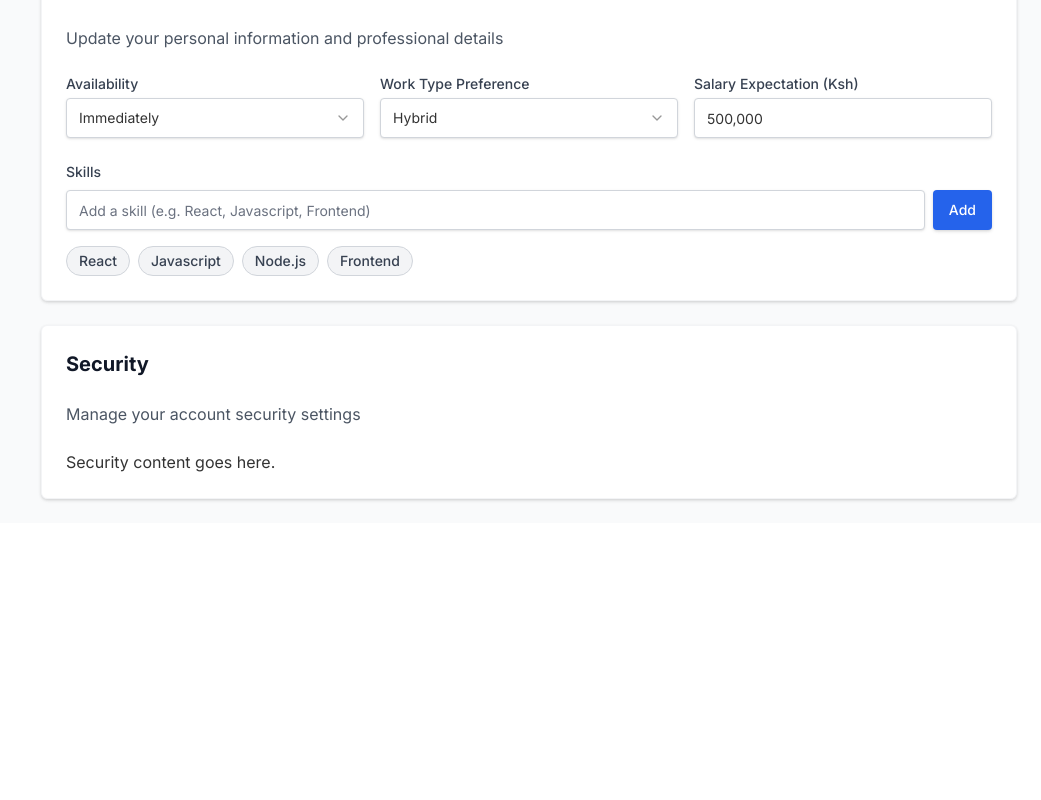
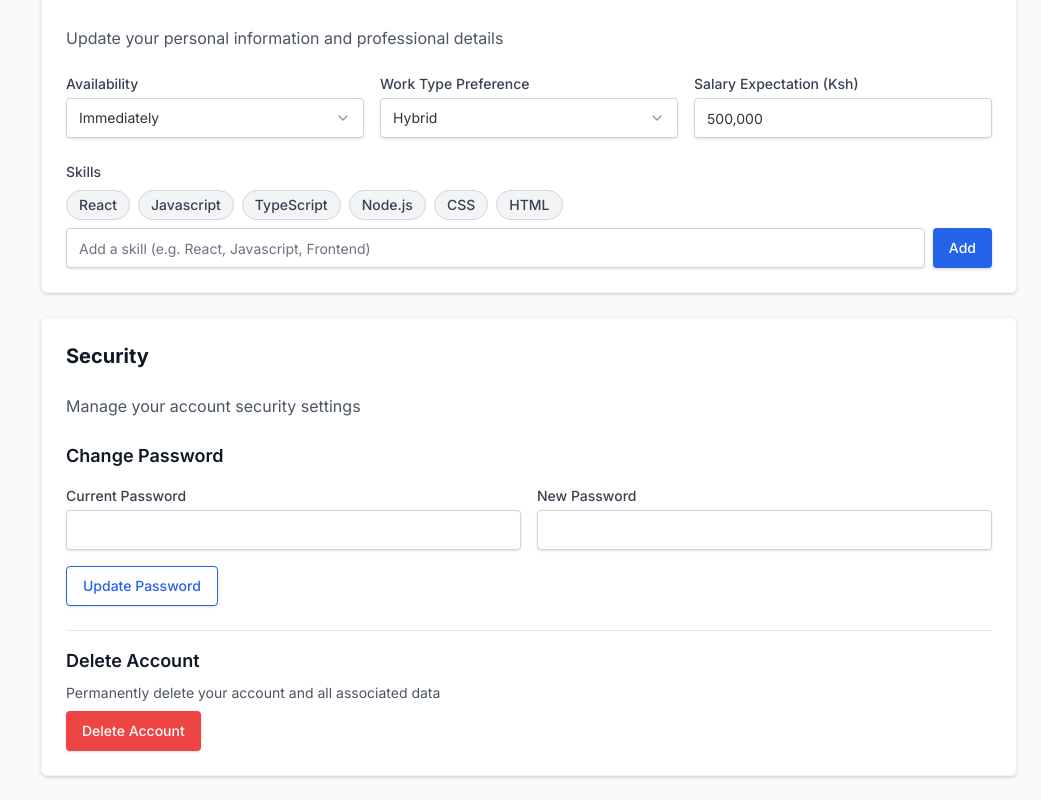
Before and after one commit to awuorochelle75/SmartRecruiter, a React (Vite) app in the folder client/: page /mySettings in a window 1280 px wide. Shown: the part 1046-1846 px from the top of the page, without its empty margins (239-1280 px from the left). Before the commit the page ends 1569 px from the top, so only its background shows below. Built offline with nearby package versions, Linux system fonts and the light colour scheme.

Commit message:
Refine IntervieweeSettings layout and fix sidebar position

```diff
--- a/client/src/pages/Interviewee/IntervieweeSettings.jsx
+++ b/client/src/pages/Interviewee/IntervieweeSettings.jsx
@@ -1,14 +1,14 @@
 import React from "react";
-import { Search, Bell, User, Upload } from "lucide-react"; // Icons for NavbarDashboard and Upload icon
-import IntervieweeSidebar from "../../components/IntervieweeSidebar"; // Adjust path if needed
-import NavbarDashboard from "../../components/NavbarDashboard"; // Adjust path if needed
-import { Card, CardContent, CardHeader, CardTitle } from "@/components/ui/card"; // For various sections
-import { Button } from "@/components/ui/button"; // For action buttons
-import { Input } from "@/components/ui/input"; // For input fields
-import { Textarea } from "@/components/ui/textarea"; // For textarea (Professional Bio)
-import { Avatar, AvatarFallback, AvatarImage } from "@/components/ui/avatar"; // For profile picture
-import { Select, SelectContent, SelectItem, SelectTrigger, SelectValue } from "@/components/ui/select"; // For dropdowns
-import { Badge } from "@/components/ui/badge"; // For skill badges
+import { Search, Bell, User, Upload } from "lucide-react";
+import IntervieweeSidebar from "../../components/IntervieweeSidebar";
+import NavbarDashboard from "../../components/NavbarDashboard";
+import { Card, CardContent, CardHeader, CardTitle } from "@/components/ui/card";
+import { Button } from "@/components/ui/button";
+import { Input } from "@/components/ui/input";
+import { Textarea } from "@/components/ui/textarea";
+import { Avatar, AvatarFallback, AvatarImage } from "@/components/ui/avatar";
+import { Select, SelectContent, SelectItem, SelectTrigger, SelectValue } from "@/components/ui/select";
+import { Badge } from "@/components/ui/badge";
 
 // Mock data for profile information in settings
 const settingsProfileData = {
@@ -19,7 +19,7 @@ const settingsProfileData = {
   location: "Nairobi, Kenya",
   timezone: "Eastern Time",
   professionalTitle: "Senior React Developer",
-  professionalBio: "Passionate frontend developer with 5+ years of experience building scalable web applications.",
+  professionalBio: "Passionate frontend developer with 5+ years of experience building scalable and efficient web applications.",
   website: "https://dorothy.dev",
   linkedin: "https://linkedin.com/in/dorothy",
   github: "https://github.com/dorothyh",
@@ -31,7 +31,7 @@ const profileInfoData = {
   availability: "Immediately",
   workTypePreference: "Hybrid",
   salaryExpectation: "500,000",
-  skills: ["React", "Javascript", "Node.js", "Frontend"], // Initial skills
+  skills: ["React", "Javascript", "TypeScript", "Node.js", "CSS", "HTML"], // Updated skills as per design
 };
 
 // Mock data for security settings
@@ -43,19 +43,14 @@ const securityData = {
 const IntervieweeSettings = () => {
   return (
     <div className="flex min-h-screen font-sans bg-gray-50 dark:bg-gray-900">
-      {/* Sidebar: This component provides the left-hand navigation. */}
-      {/* It's imported from '../../components/IntervieweeSidebar'. */}
-      <IntervieweeSidebar />
+      <div className="fixed top-0 left-0 h-screen">
+        <IntervieweeSidebar />
+      </div>
 
-      {/* Main Content: This flexible container holds the NavbarDashboard and the main page content. */}
-      <div className="flex-1 flex flex-col">
-        {/* NavbarDashboard: This component serves as the top bar of the dashboard. */}
-        {/* It's imported from '../../components/NavbarDashboard'. */}
+      <div className="flex-1 flex flex-col lg:pl-64">
         <NavbarDashboard/>
 
-        {/* Page Content: This is the primary area where dashboard-specific content is rendered. */}
         <div className="flex-1 p-6 space-y-6">
-          {/* Header Section */}
           <div className="flex flex-col md:flex-row md:items-center md:justify-between space-y-2 md:space-y-0">
             <div>
               <h2 className="text-2xl font-bold text-gray-900 dark:text-white">
@@ -70,16 +65,13 @@ const IntervieweeSettings = () => {
             </Button>
           </div>
 
-          {/* Main Content Area: Profile Information, Profile Information (second section), Security */}
-          <div className="space-y-6"> {/* Use space-y-6 for vertical spacing between main sections */}
-            {/* Profile Information Section (Personal Details) - NOW POPULATED */}
+          <div className="space-y-6">
             <div className="bg-white dark:bg-gray-800 shadow-md rounded-lg p-6 space-y-6 border border-gray-100 dark:border-gray-700">
               <h3 className="text-xl font-bold text-gray-900 dark:text-white">Profile Information</h3>
               <p className="text-gray-600 dark:text-gray-400">Update your personal information and professional details</p>
 
-              {/* Avatar and Change Photo */}
               <div className="flex items-center space-x-4">
-                <Avatar className="h-24 w-24"> {/* Increased size for settings page */}
+                <Avatar className="h-24 w-24">
                   <AvatarImage src={settingsProfileData.avatarUrl} alt="User Avatar" />
                   <AvatarFallback className="bg-gray-200 dark:bg-gray-700 text-gray-700 dark:text-gray-300">
                     {settingsProfileData.firstName.charAt(0)}{settingsProfileData.lastName.charAt(0)}
@@ -94,9 +86,7 @@ const IntervieweeSettings = () => {
                 </div>
               </div>
 
-              {/* Input Fields Grid */}
               <div className="grid grid-cols-1 md:grid-cols-2 gap-4">
-                {/* First Name */}
                 <div>
                   <label htmlFor="settings-firstName" className="block text-sm font-medium text-gray-700 dark:text-gray-300">
                     First Name
@@ -108,7 +98,6 @@ const IntervieweeSettings = () => {
                     className="mt-1 block w-full rounded-md border-gray-300 shadow-sm focus:border-blue-500 focus:ring-blue-500 dark:bg-gray-700 dark:border-gray-600 dark:text-white"
                   />
                 </div>
-                {/* Last Name */}
                 <div>
                   <label htmlFor="settings-lastName" className="block text-sm font-medium text-gray-700 dark:text-gray-300">
                     Last Name
@@ -120,7 +109,6 @@ const IntervieweeSettings = () => {
                     className="mt-1 block w-full rounded-md border-gray-300 shadow-sm focus:border-blue-500 focus:ring-blue-500 dark:bg-gray-700 dark:border-gray-600 dark:text-white"
                   />
                 </div>
-                {/* Email */}
                 <div>
                   <label htmlFor="settings-email" className="block text-sm font-medium text-gray-700 dark:text-gray-300">
                     Email
@@ -132,7 +120,6 @@ const IntervieweeSettings = () => {
                     className="mt-1 block w-full rounded-md border-gray-300 shadow-sm focus:border-blue-500 focus:ring-blue-500 dark:bg-gray-700 dark:border-gray-600 dark:text-white"
                   />
                 </div>
-                {/* Phone Number */}
                 <div>
                   <label htmlFor="settings-phone" className="block text-sm font-medium text-gray-700 dark:text-gray-300">
                     Phone Number
@@ -144,7 +131,6 @@ const IntervieweeSettings = () => {
                     className="mt-1 block w-full rounded-md border-gray-300 shadow-sm focus:border-blue-500 focus:ring-blue-500 dark:bg-gray-700 dark:border-gray-600 dark:text-white"
                   />
                 </div>
-                {/* Location */}
                 <div>
                   <label htmlFor="settings-location" className="block text-sm font-medium text-gray-700 dark:text-gray-300">
                     Location
@@ -156,7 +142,6 @@ const IntervieweeSettings = () => {
                     className="mt-1 block w-full rounded-md border-gray-300 shadow-sm focus:border-blue-500 focus:ring-blue-500 dark:bg-gray-700 dark:border-gray-600 dark:text-white"
                   />
                 </div>
-                {/* Timezone */}
                 <div>
                   <label htmlFor="settings-timezone" className="block text-sm font-medium text-gray-700 dark:text-gray-300">
                     Timezone
@@ -175,8 +160,7 @@ const IntervieweeSettings = () => {
                     </SelectContent>
                   </Select>
                 </div>
-                {/* Professional Title */}
-                <div className="md:col-span-2"> {/* Spans full width on medium screens */}
+                <div className="md:col-span-2">
                   <label htmlFor="settings-professionalTitle" className="block text-sm font-medium text-gray-700 dark:text-gray-300">
                     Professional Title
                   </label>
@@ -187,15 +171,14 @@ const IntervieweeSettings = () => {
                     className="mt-1 block w-full rounded-md border-gray-300 shadow-sm focus:border-blue-500 focus:ring-blue-500 dark:bg-gray-700 dark:border-gray-600 dark:text-white"
                   />
                 </div>
-                {/* Professional Bio */}
-                <div className="md:col-span-2"> {/* Spans full width on medium screens */}
+                <div className="md:col-span-2">
                   <label htmlFor="settings-professionalBio" className="block text-sm font-medium text-gray-700 dark:text-gray-300">
                     Professional Bio
                   </label>
                   <Textarea
                     id="settings-professionalBio"
                     defaultValue={settingsProfileData.professionalBio}
-                    rows={4} // Adjusted rows for a more compact look
+                    rows={4}
                     className="mt-1 block w-full rounded-md border-gray-300 shadow-sm focus:border-blue-500 focus:ring-blue-500 dark:bg-gray-700 dark:border-gray-600 dark:text-white"
                   />
                 </div>
@@ -203,7 +186,6 @@ const IntervieweeSettings = () => {
 
               {/* Social Links */}
               <div className="grid grid-cols-1 md:grid-cols-3 gap-4">
-                {/* Website */}
                 <div>
                   <label htmlFor="settings-website" className="block text-sm font-medium text-gray-700 dark:text-gray-300">
                     Website
@@ -215,7 +197,6 @@ const IntervieweeSettings = () => {
                     className="mt-1 block w-full rounded-md border-gray-300 shadow-sm focus:border-blue-500 focus:ring-blue-500 dark:bg-gray-700 dark:border-gray-600 dark:text-white"
                   />
                 </div>
-                {/* LinkedIn */}
                 <div>
                   <label htmlFor="settings-linkedin" className="block text-sm font-medium text-gray-700 dark:text-gray-300">
                     LinkedIn
@@ -227,7 +208,6 @@ const IntervieweeSettings = () => {
                     className="mt-1 block w-full rounded-md border-gray-300 shadow-sm focus:border-blue-500 focus:ring-blue-500 dark:bg-gray-700 dark:border-gray-600 dark:text-white"
                   />
                 </div>
-                {/* GitHub */}
                 <div>
                   <label htmlFor="settings-github" className="block text-sm font-medium text-gray-700 dark:text-gray-300">
                     Github
@@ -242,14 +222,13 @@ const IntervieweeSettings = () => {
               </div>
             </div>
 
-            {/* Profile Information Section (Availability, Work Type, Salary, Skills) - NOW POPULATED */}
+            {/* Profile Information Section (Availability, Work Type, Salary, Skills) */}
             <div className="bg-white dark:bg-gray-800 shadow-md rounded-lg p-6 space-y-6 border border-gray-100 dark:border-gray-700">
               <h3 className="text-xl font-bold text-gray-900 dark:text-white">Profile Information</h3>
               <p className="text-gray-600 dark:text-gray-400">Update your personal information and professional details</p>
 
               {/* Availability, Work Type, Salary */}
               <div className="grid grid-cols-1 md:grid-cols-3 gap-4">
-                {/* Availability */}
                 <div>
                   <label htmlFor="settings-availability" className="block text-sm font-medium text-gray-700 dark:text-gray-300">
                     Availability
@@ -266,7 +245,6 @@ const IntervieweeSettings = () => {
                     </SelectContent>
                   </Select>
                 </div>
-                {/* Work Type Preference */}
                 <div>
                   <label htmlFor="settings-workType" className="block text-sm font-medium text-gray-700 dark:text-gray-300">
                     Work Type Preference
@@ -282,7 +260,6 @@ const IntervieweeSettings = () => {
                     </SelectContent>
                   </Select>
                 </div>
-                {/* Salary Expectation */}
                 <div>
                   <label htmlFor="settings-salary" className="block text-sm font-medium text-gray-700 dark:text-gray-300">
                     Salary Expectation (Ksh)
@@ -298,21 +275,11 @@ const IntervieweeSettings = () => {
 
               {/* Skills Input and Badges */}
               <div className="space-y-2">
-                <label htmlFor="settings-skills" className="block text-sm font-medium text-gray-700 dark:text-gray-300">
+                <label htmlFor="settings-skills-input" className="block text-sm font-medium text-gray-700 dark:text-gray-300">
                   Skills
                 </label>
-                <div className="flex items-center space-x-2">
-                  <Input
-                    id="settings-skills"
-                    type="text"
-                    placeholder="Add a skill (e.g. React, Javascript, Frontend)"
-                    className="flex-1 rounded-md border-gray-300 shadow-sm focus:border-blue-500 focus:ring-blue-500 dark:bg-gray-700 dark:border-gray-600 dark:text-white"
-                  />
-                  <Button variant="default" className="bg-blue-600 hover:bg-blue-700 text-white rounded-md px-4 py-2 shadow-md">
-                    Add
-                  </Button>
-                </div>
-                <div className="flex flex-wrap gap-2 pt-2">
+                {/* Badges displayed ABOVE the input field */}
+                <div className="flex flex-wrap gap-2">
                   {profileInfoData.skills.map((skill, index) => (
                     <Badge
                       key={index}
@@ -323,6 +290,18 @@ const IntervieweeSettings = () => {
                     </Badge>
                   ))}
                 </div>
+                {/* Input field and Add button */}
+                <div className="flex items-center space-x-2">
+                  <Input
+                    id="settings-skills-input"
+                    type="text"
+                    placeholder="Add a skill (e.g. React, Javascript, Frontend)"
+                    className="flex-1 rounded-md border-gray-300 shadow-sm focus:border-blue-500 focus:ring-blue-500 dark:bg-gray-700 dark:border-gray-600 dark:text-white"
+                  />
+                  <Button variant="default" className="bg-blue-600 hover:bg-blue-700 text-white rounded-md px-4 py-2 shadow-md">
+                    Add
+                  </Button>
+                </div>
               </div>
             </div>
 
@@ -330,8 +309,47 @@ const IntervieweeSettings = () => {
             <div className="bg-white dark:bg-gray-800 shadow-md rounded-lg p-6 space-y-6 border border-gray-100 dark:border-gray-700">
               <h3 className="text-xl font-bold text-gray-900 dark:text-white">Security</h3>
               <p className="text-gray-600 dark:text-gray-400">Manage your account security settings</p>
-              {/* Placeholder for Security content */}
-              <p className="text-700 dark:text-gray-300">Security content goes here.</p>
+
+              {/* Change Password */}
+              <div className="space-y-4">
+                <h4 className="text-lg font-semibold text-gray-900 dark:text-white">Change Password</h4>
+                <div className="grid grid-cols-1 md:grid-cols-2 gap-4">
+                  <div>
+                    <label htmlFor="current-password" className="block text-sm font-medium text-gray-700 dark:text-gray-300">
+                      Current Password
+                    </label>
+                    <Input
+                      id="current-password"
+                      type="password"
+                      className="mt-1 block w-full rounded-md border-gray-300 shadow-sm focus:border-blue-500 focus:ring-blue-500 dark:bg-gray-700 dark:border-gray-600 dark:text-white"
+                    />
+                  </div>
+                  <div>
+                    <label htmlFor="new-password" className="block text-sm font-medium text-gray-700 dark:text-gray-300">
+                      New Password
+                    </label>
+                    <Input
+                      id="new-password"
+                      type="password"
+                      className="mt-1 block w-full rounded-md border-gray-300 shadow-sm focus:border-blue-500 focus:ring-blue-500 dark:bg-gray-700 dark:border-gray-600 dark:text-white"
+                    />
+                  </div>
+                </div>
+                <Button variant="outline" className="border-blue-600 text-blue-600 hover:bg-blue-50 dark:hover:bg-blue-900/20 rounded-md px-4 py-2 shadow-sm">
+                  Update Password
+                </Button>
+              </div>
+
+              {/* Delete Account */}
+              <div className="space-y-2 pt-4 border-t border-gray-200 dark:border-gray-700">
+                <h4 className="text-lg font-semibold text-gray-900 dark:text-white">Delete Account</h4>
+                <p className="text-sm text-gray-600 dark:text-gray-400">
+                  Permanently delete your account and all associated data
+                </p>
+                <Button variant="destructive" className="bg-red-500 hover:bg-red-600 text-white rounded-md px-4 py-2 shadow-sm">
+                  Delete Account
+                </Button>
+              </div>
             </div>
           </div>
         </div>
```
